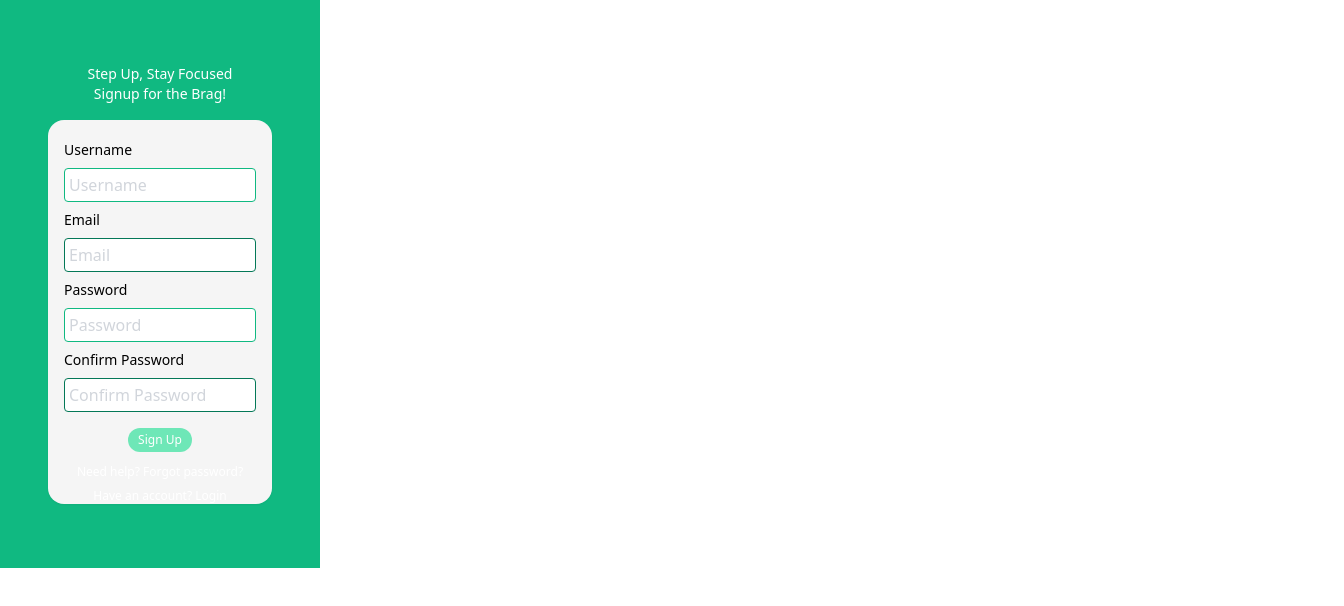
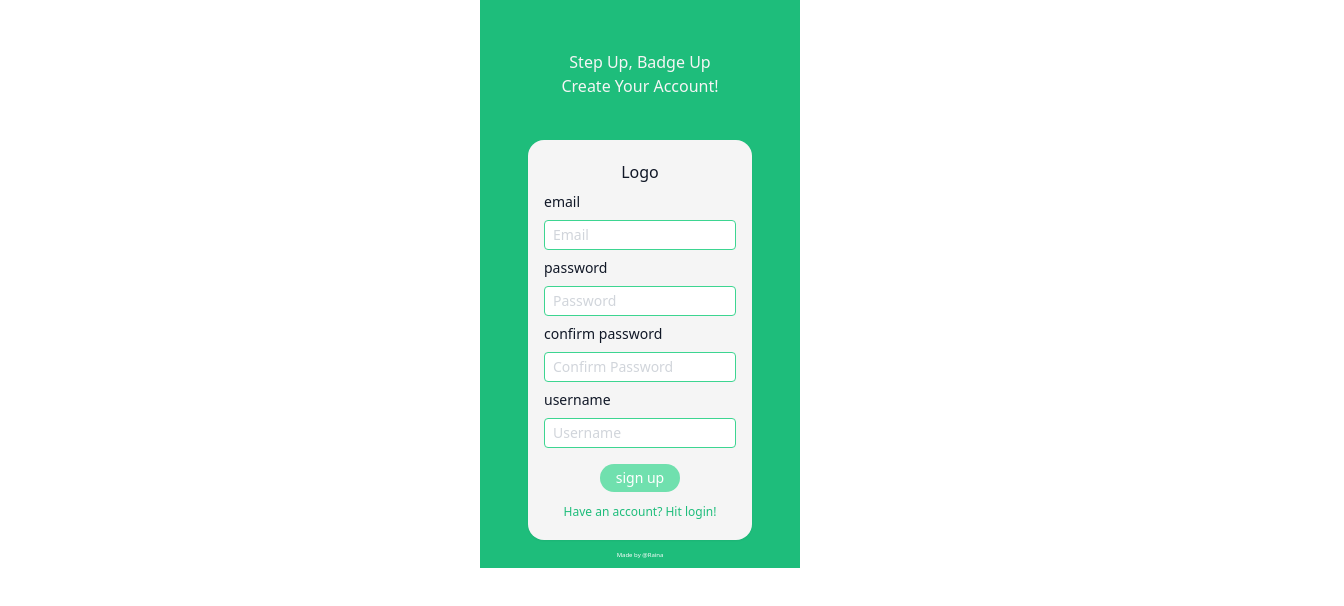
Before and after one commit to Raina-Moon/mini-goal-project, a Next.js app in the folder frontend/: page /signup in a window 1280 px wide. Shown: the top 606 px of the page, 1344 px wide, since content can reach past the window. Built offline with nearby package versions, Linux system fonts and the light colour scheme.

Commit message:
💄 Design: Revamp SignupForm layout, enhance styling, and add error handling

```diff
--- a/frontend/src/app/signup/SignupForm.tsx
+++ b/frontend/src/app/signup/SignupForm.tsx
@@ -3,6 +3,8 @@
 import { useState } from "react";
 import { signup } from "@/utils/api";
 import { useRouter } from "next/navigation";
+import Link from "next/link";
+import ErrorIcon from "../../../public/icons/ErrorIcon";
 
 const SignupForm = () => {
   const router = useRouter();
@@ -29,82 +31,84 @@ const SignupForm = () => {
   };
 
   return (
-    <div className="w-80 h-[568px] bg-emerald-500 flex flex-col justify-center items-center">
-        <h2 className="text-white text-sm text-center mb-4">
-          Step Up, Stay Focused<br />Signup for the Brag!
-        </h2>
-      <div className="w-56 h-96 bg-neutral-100 rounded-2xl shadow-sm px-4 py-5 flex flex-col">
+    <div className="bg-primary-500 w-80 h-[568px] relative overflow-hidden font-inter mx-auto">
+      <div className="absolute left-1/2 top-[50px] transform -translate-x-1/2 text-center text-neutral-100 text-base">
+        Step Up, Badge Up
+        <br />
+        Create Your Account!
+      </div>
 
-        <form onSubmit={handleSubmit} className="flex flex-col gap-2 flex-grow">
-          <label className="text-sm font-medium text-black">Username</label>
+      <div className="w-56 bg-neutral-100 rounded-2xl shadow-sm px-4 py-5 absolute left-1/2 top-[140px] transform -translate-x-1/2">
+        <form onSubmit={handleSubmit} className="flex flex-col gap-y-2">
+          <div className="text-gray-900 text-base text-center">Logo</div>
+
+          <label className="text-gray-900 text-sm">email</label>
           <input
-            type="text"
-            placeholder="Username"
-            value={username}
-            onChange={(e) => setUsername(e.target.value)}
-            className="border border-emerald-500 p-1 rounded"
+            type="email"
+            placeholder="Email"
+            className="border text-gray-900 border-primary-400 px-2 py-1 rounded text-sm focus:outline-none focus:border-primary-600"
+            value={email}
+            onChange={(e) => setEmail(e.target.value)}
             required
           />
 
-          <label className="text-sm text-black">Email</label>
+          <label className="text-gray-900 text-sm">password</label>
           <input
-            type="email"
-            placeholder="Email"
-            value={email}
-            onChange={(e) => setEmail(e.target.value)}
-            className="border border-emerald-700 p-1 rounded"
+            type="password"
+            placeholder="Password"
+            className="border text-gray-900 border-primary-400 px-2 py-1 rounded text-sm focus:outline-none focus:border-primary-600"
+            value={password}
+            onChange={(e) => setPassword(e.target.value)}
             required
           />
 
-          <label className="text-sm">Password</label>
-          <input
-            type="password"
-            placeholder="Password"
-            value={password}
-            onChange={(e) => setPassword(e.target.value)}
-            className="border border-emerald-500 p-1 rounded"
-            required
-          />
-
-          <label className="text-sm">Confirm Password</label>
+          <label className="text-gray-900 text-sm">confirm password</label>
           <input
             type="password"
             placeholder="Confirm Password"
+            className={`border px-2 py-1 focus:outline-none rounded text-sm ${
+              confirmPassword && password !== confirmPassword
+                ? "border-red-500"
+                : "border-primary-400 focus:border-primary-600"
+            }`}
             value={confirmPassword}
             onChange={(e) => setConfirmPassword(e.target.value)}
-            className={`border p-1 rounded ${
-              confirmPassword && password !== confirmPassword ? "border-red-500" : "border-emerald-700"
-            }`}
             required
           />
 
           {password !== confirmPassword && confirmPassword && (
-            <div className="text-red-500 text-xs text-center">
-              No match, try again!
+            <div className="text-red-500 text-xs flex flex-row">
+              <ErrorIcon /> No match, try again!
             </div>
           )}
 
+          <label className="text-gray-900 text-sm">username</label>
+          <input
+            type="text"
+            placeholder="Username"
+            className="border text-gray-900 border-primary-400 px-2 py-1 rounded text-sm focus:outline-none focus:border-primary-600"
+            value={username}
+            onChange={(e) => setUsername(e.target.value)}
+            required
+          />
+
           <button
             type="submit"
-            className="bg-emerald-300 rounded-full text-white text-xs mt-2 py-1 w-16 mx-auto"
+            className="bg-primary-300 rounded-full text-white text-sm mt-2 py-1 self-center w-20 hover:bg-primary-600"
           >
-            Sign Up
+            sign up
           </button>
         </form>
 
-        <div className="text-white text-xs text-center mt-3">
-          Need help?{" "}
-          <span className="text-white cursor-pointer">
-            Forgot password?
-          </span>
-        </div>
-        <div className="text-center mt-2 text-white text-xs cursor-pointer" onClick={() => router.push('/login')}>
-          Have an account? Login
-        </div>
+        <Link href="/login">
+          <p className="mt-3 text-center text-primary-500 text-xs cursor-pointer hover:text-primary-600">
+            Have an account? Hit login!
+          </p>
+        </Link>
+      </div>
 
-        <div className="absolute bottom-1 w-full text-center text-white text-[8px]">
-          Made by @Raina
-        </div>
+      <div className="absolute bottom-2 left-1/2 transform -translate-x-1/2 text-white text-[6px]">
+        Made by @Raina
       </div>
     </div>
   );
```
